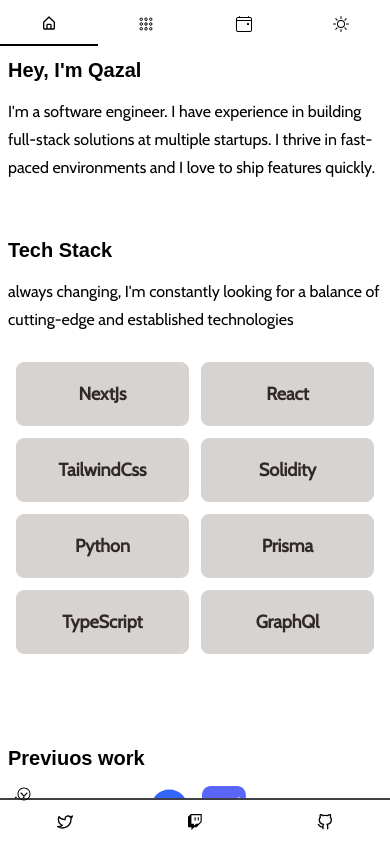
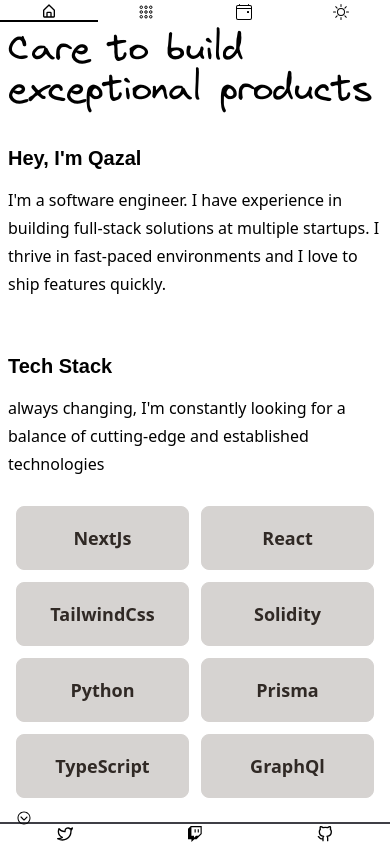
Before and after one commit to Qazalin/qazal.tech, a Next.js app: page / in a window 390 px wide. Built offline with nearby package versions, Linux system fonts and the light colour scheme; a web font is replaced by a local one.

Commit message:
feat: prev work jobs view

```diff
--- a/components/home/PrevWork.tsx
+++ b/components/home/PrevWork.tsx
@@ -1,30 +1,19 @@
-import { ReactElement } from "react";
-import { Braintrust, NFTGo, Thirdwave } from "components/icons";
+import { WorkStory } from "./WorkStory";
+import { workStory } from "lib/props";
 
 export const PrevWork = () => {
-  const companies: { logo: ReactElement; url: string }[] = [
-    {
-      logo: <Braintrust />,
-      url: "https://usebraintrust.com",
-    },
-    {
-      logo: <Thirdwave />,
-      url: "https://thirdwavelabs.com/",
-    },
-    {
-      logo: <NFTGo />,
-      url: "https://nftgo.io",
-    },
-  ];
   return (
     <div>
       <h3>Previuos work</h3>
-      <div className="flex justify-between content-center items-center">
-        {companies.map(({ logo, url }) => (
-          <a href={url} target="_blank" rel="noopener noreferrer">
-            {logo}
-          </a>
-        ))}
+      <div className="flex flex-col">
+        {workStory.map((w, i) => {
+          return (
+            <>
+              <WorkStory {...w} key={`work-story-${i}`} />
+              {i !== workStory.length - 1 && <hr className="divider" />}
+            </>
+          );
+        })}
       </div>
     </div>
   );
--- /dev/null
+++ b/components/home/WorkStory.tsx
@@ -0,0 +1,39 @@
+import { WorkStoryProps } from "types/propTypes";
+
+export const WorkStory: React.FC<WorkStoryProps> = ({
+  title,
+  logo,
+  company,
+  startDate,
+  endDate,
+  skills,
+  description,
+}) => {
+  return (
+    <div>
+      <div className="flex items-center space-x-4 max-h-fit">
+        <div className="h-10 md:h-14 lg:h-20">{logo}</div>
+        <div>
+          <h4 className="capitalize">{title}</h4>
+          <p>
+            {company}{" "}
+            <span className="text-sm">
+              | {startDate} - {endDate}
+            </span>
+          </p>
+        </div>
+      </div>
+      <div className="flex space-x-3">
+        {skills.map((s, i) => (
+          <p
+            className="text-sm text-primary font-bold capitalize hover:text-base-300"
+            key={`skill-${company}-${i}`}
+          >
+            {s}
+          </p>
+        ))}
+      </div>
+      <div>{description}</div>
+    </div>
+  );
+};
--- a/components/icons/NFTGo.tsx
+++ b/components/icons/NFTGo.tsx
@@ -1,52 +1,39 @@
 export const NFTGo = () => {
   return (
     <svg
-      width="180"
-      height="44"
-      fillOpacity="1"
-      viewBox="0 0 156 38"
-      fill="black"
       xmlns="http://www.w3.org/2000/svg"
+      height="100%"
+      version="1"
+      viewBox="0 0 375 375"
     >
+      <defs>
+        <clipPath id="id1">
+          <path d="M0 2.805h372v372H0zm0 0"></path>
+        </clipPath>
+      </defs>
+      <g clipPath="url(#id1)">
+        <path
+          fill="#5a66f9"
+          d="M297.371 374.805H74.793c-41.152 0-74.781-33.657-74.781-74.75V77.559c0-41.137 33.629-74.754 74.781-74.754h222.578c41.11 0 74.777 33.617 74.777 74.754v222.496c0 41.093-33.668 74.75-74.777 74.75zm0 0"
+        ></path>
+      </g>
       <path
-        d="M30.364 38H7.636C3.434 38 0 34.562 0 30.364V7.636C0 3.434 3.434 0 7.636 0h22.728C34.562 0 38 3.434 38 7.636v22.728C38 34.562 34.562 38 30.364 38z"
-        fill="#5A66F9"
+        fill="#fff"
+        d="M229.875 125.45c-2.594.89-1.617 3.952 1.105 3.913l14.075-.3-28.145 75.425-26.57-48.828a52.06 52.06 0 00-3.43-5.539 52.057 52.057 0 00-4.101-5.062 51.302 51.302 0 00-4.707-4.508 52.238 52.238 0 00-5.235-3.88 52.594 52.594 0 00-5.683-3.187 51.4 51.4 0 00-12.34-4.117 51.268 51.268 0 00-6.457-.863h-7.914c-20.79 1.574-38.172 14.703-45.274 34.3l-43.363 119.02a1.233 1.233 0 001.156 1.664h64.91c.508 0 .977-.34 1.145-.812l27.254-74.957 26.441 48.613a51.557 51.557 0 008.848 12.004 51.452 51.452 0 005.629 4.922 51.233 51.233 0 006.277 4.058 51.092 51.092 0 006.8 3.11 50.98 50.98 0 007.177 2.097c2.441.528 4.91.875 7.402 1.043 2.496.168 4.988.157 7.48-.039a51.661 51.661 0 0014.61-3.078 51.646 51.646 0 0013.125-7.11 51.93 51.93 0 0014.586-16.862 51.385 51.385 0 003.078-6.82l45.187-121.153 11.86-33.059c.074-.222.086-.449.035-.68a1.217 1.217 0 00-.332-.593 1.193 1.193 0 00-.594-.328 1.174 1.174 0 00-.676.035zm0 0"
       ></path>
       <path
-        opacity="0.6"
-        d="M23.472 12.528c-.265.091-.165.404.113.4l1.437-.031-2.874 7.705-2.713-4.988a5.277 5.277 0 00-4.284-2.774h-.808c-2.123.161-3.898 1.502-4.623 3.504L5.292 28.502c-.03.083.03.17.118.17h6.628c.052 0 .1-.035.117-.083l2.783-7.657 2.7 4.966a5.28 5.28 0 005.066 2.778 5.295 5.295 0 004.636-3.46l4.614-12.376 1.211-3.377a.126.126 0 00-.16-.16l-9.533 3.225z"
-        fill="#fff"
+        fill="#5a66f9"
+        fillOpacity="0.298"
+        d="M95.152 162.766l-43.316 119.05c-.293.813.293 1.664 1.144 1.664h64.922c.508 0 .977-.343 1.145-.812l27.242-74.957 26.441 48.613c8.68 15.938 24.278 25.922 41.918 27.196h7.735l-81.91-155.016a51.438 51.438 0 00-14.653 3.14 51.342 51.342 0 00-6.832 3.126 51.608 51.608 0 00-11.953 9.04 51.544 51.544 0 00-11.883 18.957zm0 0"
       ></path>
       <path
-        opacity="0.7"
-        d="M9.715 16.34L5.292 28.501c-.03.083.03.17.117.17h6.629c.052 0 .1-.035.117-.083l2.782-7.657 2.7 4.966c.886 1.628 2.479 2.648 4.28 2.778h.79L14.343 12.84a5.28 5.28 0 00-4.628 3.5z"
-        fill="#5A66F9"
+        fill="#fff"
+        d="M115.648 201.348l-30.144 80.527c-.293.8.293 1.664 1.148 1.664h31.29c.507 0 .976-.344 1.144-.812l27.254-74.97-5.485-8.534c-5.652-8.88-21.3-7.645-25.207 2.125zm0 0"
       ></path>
       <path
-        d="M11.808 20.281L8.73 28.507c-.03.082.03.17.117.17h3.195c.052 0 .1-.035.117-.083l2.783-7.658-.56-.872c-.577-.907-2.175-.781-2.574.217z"
-        fill="white"
-        opacity="0.5"
-      ></path>
-      <path
-        opacity="0.6"
-        d="M25.285 21.27l3.07-8.03a.253.253 0 00-.235-.343h-3.1l-2.873 7.722.56.873c.582.903 2.18.777 2.578-.222z"
-        fill="#5A66F9"
-      ></path>
-      <path
-        d="M62.507 22.562L51.485 11.907c-.863-.836-2.222-1.126-3.453-.735C46.8 11.562 46 12.529 46 13.639v13.357h3.928V15.438l11.021 10.654c.61.589 1.465.908 2.345.908.369 0 .745-.055 1.11-.172 1.23-.391 2.03-1.358 2.03-2.468V11.18h-3.927v11.382zM69.126 15.19v11.474h3.928V15.189c0-.47.474-.87 1.033-.87h13.222v-3.307H74.088c-2.734 0-4.96 1.874-4.96 4.178z"
-        fill="var(--svg-color)"
-      ></path>
-      <path
-        d="M87.31 17.333H74.587v3.308H87.31v-3.308zM90.64 14.32h7.81v12.348h3.928V14.32h7.809v-3.308H90.641v3.307zM116.337 20.582v-3.261c0-1.652 1.596-2.997 3.555-2.997h11.585v-3.308h-11.585c-4.126 0-7.483 2.829-7.483 6.305v3.261c0 3.476 3.357 6.305 7.483 6.305h7.213v-3.308h-7.213c-1.959-.004-3.555-1.345-3.555-2.997z"
-        fill="var(--svg-color)"
-      ></path>
-      <path
-        d="M127.604 17.295h-7.306v3.308h7.306c.554 0 1.02.294 1.02.643v5.422h3.928v-5.422c0-2.181-2.218-3.95-4.948-3.95z"
-        fill="#5A66F9"
-      ></path>
-      <path
-        d="M147.966 11.155h-4.875c-4.432 0-8.034 3.039-8.034 6.77v2.19c0 3.733 3.602 6.772 8.034 6.772h4.875c4.432 0 8.034-3.04 8.034-6.771v-2.19c0-3.737-3.602-6.771-8.034-6.771zm4.11 8.96c0 1.909-1.841 3.464-4.105 3.464h-4.876c-2.265 0-4.106-1.551-4.106-3.463v-2.19c0-1.908 1.841-3.463 4.106-3.463h4.876c2.264 0 4.105 1.55 4.105 3.463v2.19z"
-        fill="var(--svg-color)"
+        fill="#5a66f9"
+        fillOpacity="0.298"
+        d="M247.629 211.027l30.066-78.609c.07-.188.118-.379.145-.578a2.516 2.516 0 00-.14-1.172 2.495 2.495 0 00-.668-.977 2.51 2.51 0 00-.493-.34 2.333 2.333 0 00-.555-.214 2.325 2.325 0 00-.59-.075h-30.359l-28.137 75.594 5.485 8.547c5.699 8.84 21.351 7.606 25.246-2.176zm0 0"
       ></path>
     </svg>
   );
--- a/components/icons/Thirdwave.tsx
+++ b/components/icons/Thirdwave.tsx
@@ -2,23 +2,29 @@
   return (
     <svg
       xmlns="http://www.w3.org/2000/svg"
-      width="37"
-      height="37"
-      fill="none"
-      viewBox="0 0 38 37"
+      height="100%"
+      version="1"
+      viewBox="0 0 375 375"
     >
+      <defs>
+        <clipPath id="id1">
+          <path d="M0 4.934h372v365.25H0zm0 0"></path>
+        </clipPath>
+      </defs>
       <path
-        fill="#36F"
-        d="M18.801 24.622a8.353 8.353 0 00-5.044 1.7L6.11 32.157a18.77 18.77 0 002.834 2.104l6.91-5.275a4.863 4.863 0 015.89 0l6.91 5.275a18.994 18.994 0 002.834-2.105l-7.643-5.834a8.363 8.363 0 00-5.045-1.7z"
+        fill="#36f"
+        d="M185.535 247.992a82.069 82.069 0 00-13.305 1.094 82.09 82.09 0 00-12.953 3.226 82.353 82.353 0 00-23.515 12.461L60.3 322.375a184.897 184.897 0 0027.965 20.77l68.187-52.07a48.879 48.879 0 013.2-2.24 49.114 49.114 0 013.367-1.964 48.318 48.318 0 017.164-3.086c1.23-.414 2.48-.781 3.742-1.094a46.975 46.975 0 013.82-.789 49.62 49.62 0 013.871-.476 48.097 48.097 0 013.899-.156c1.3 0 2.601.05 3.898.156 1.297.11 2.59.265 3.871.476 1.285.211 2.559.473 3.82.79 1.266.312 2.512.68 3.747 1.093 1.234.418 2.445.883 3.644 1.399a45.343 45.343 0 013.516 1.687 48.195 48.195 0 013.367 1.965 47.85 47.85 0 013.2 2.238l68.187 52.07a186.92 186.92 0 0027.968-20.777l-75.421-57.594a82.504 82.504 0 00-23.524-12.457 82.137 82.137 0 00-12.957-3.226 82.514 82.514 0 00-13.305-1.098zm0 0"
       ></path>
       <path
-        fill="#36F"
-        d="M18.812 17.483h-.006l-.004-.002a15.73 15.73 0 00-9.49 3.197l-7.51 5.733a18.324 18.324 0 001.759 2.924l7.853-5.994a12.236 12.236 0 017.392-2.49c2.665 0 5.287.883 7.392 2.49l7.853 5.994a18.258 18.258 0 001.76-2.924l-7.508-5.731a15.716 15.716 0 00-9.49-3.197z"
+        fill="#36f"
+        d="M185.645 177.52h-.06l-.038-.02c-8.399.008-16.742.695-25.031 2.059a155.228 155.228 0 00-24.371 6.066 154.733 154.733 0 00-23.075 9.922 154.746 154.746 0 00-21.172 13.512L17.79 265.652a180.69 180.69 0 0017.356 28.868l77.496-59.172a120.72 120.72 0 0134.46-18.262 120.423 120.423 0 0118.985-4.723 120.342 120.342 0 0119.5-1.597c26.297 0 52.172 8.718 72.945 24.582l77.492 59.172a179.578 179.578 0 0017.372-28.868l-74.09-56.574a154.772 154.772 0 00-21.172-13.516 154.752 154.752 0 00-23.074-9.925 155.228 155.228 0 00-24.371-6.067 155.313 155.313 0 00-25.032-2.05zm0 0"
       ></path>
-      <path
-        fill="#36F"
-        d="M18.802 0C8.417 0 0 8.282 0 18.498c0 1.429.163 2.818.475 4.156l6.49-4.953v.002c3.37-2.572 7.573-3.985 11.837-3.985 4.264 0 8.468 1.417 11.837 3.985l6.49 4.953c.31-1.334.476-2.725.476-4.156C37.607 8.284 29.187 0 18.802 0zm-1.615 32.735h.002l-4.345 3.316a19.09 19.09 0 005.96.949c2.085 0 4.087-.335 5.96-.95l-4.352-3.315a2.667 2.667 0 00-3.225 0z"
-      ></path>
+      <g clipPath="url(#id1)">
+        <path
+          fill="#36f"
+          d="M185.547 4.934C83.067 4.934.004 86.69.004 187.539c0 14.106 1.61 27.82 4.687 41.027l64.047-48.894v.02c33.254-25.391 74.73-39.34 116.809-39.34 42.078 0 83.562 13.988 116.808 39.34l64.043 48.894a181.162 181.162 0 004.7-41.027c.02-100.848-83.07-182.625-185.551-182.625zm-15.938 323.148h.02l-42.879 32.734c18.465 6.063 38.25 9.368 58.816 9.368 20.575 0 40.332-3.305 58.813-9.38l-42.945-32.722a26.233 26.233 0 00-7.516-3.98 26.132 26.132 0 00-4.145-1.032 26.708 26.708 0 00-4.253-.347 26.697 26.697 0 00-4.25.347c-1.41.23-2.79.575-4.145 1.032a26.233 26.233 0 00-7.516 3.98zm0 0"
+        ></path>
+      </g>
     </svg>
   );
 };
--- /dev/null
+++ b/lib/props.tsx
@@ -0,0 +1,43 @@
+import { NFTGo, Thirdwave } from "components/icons";
+import { WorkStoryProps } from "types/propTypes";
+
+export const workStory: WorkStoryProps[] = [
+  {
+    title: "Data engineer",
+    logo: <Thirdwave />,
+    url: "https://thirdwavelabs.com/",
+    company: "Thirdwave",
+    startDate: "June 2022",
+    endDate: "P",
+    skills: ["Python", "Blockchain", "Airflow", "Golang", "NextJs"],
+    description: `
+        I curated the best technologies that
+allowed me to move fast and ship features.
+At Thirdwave, I built a full-stack data analytics
+solution that allowed game developers to extract
+business insights from blockchain`,
+  },
+  {
+    title: "Data analyst",
+    logo: <NFTGo />,
+    url: "https://nftgo.io",
+    company: "NFTGo",
+    startDate: "Oct 2021",
+    endDate: "Jul 2022",
+    skills: [
+      "Python",
+      "Research",
+      "NFTs",
+      "Data visualization",
+      "content creation",
+    ],
+    description: `
+        At NFTGo, I got my first taste of the wild west of
+Crypto at the heart of the NFT mania. I experienced
+what it's like to be in fast-growth environment. I upgraded
+my skills and grew with the startup. From content creation
+to writing code for dashboards and new product features,
+all of my efforts were centered around adding max value
+to the users.`,
+  },
+];
--- a/pages/index.tsx
+++ b/pages/index.tsx
@@ -5,6 +5,9 @@
 const Home: NextPage = () => {
   return (
     <div className="prose prose-md md:prose-lg lg:prose-2xl">
+      <h1 className="font-light font-handWriting">
+        Care to build exceptional products
+      </h1>
       <About />
       <Stack />
       <PrevWork />
--- a/styles/globals.css
+++ b/styles/globals.css
@@ -1,6 +1,12 @@
 @tailwind base;
 @tailwind components;
 @tailwind utilities;
+
+
+@font-face {
+    font-family: "Virgil";
+    src: url("/Virgil.woff2");
+}
 
 [data-theme=light] {
     --bc: 100 % 0%;
@@ -22,9 +28,9 @@
     @apply font-heading;
   }
   p {
-    @apply font-body;
+    @apply font-sans;
   }
   .btn {
-    @apply font-body;
+    @apply font-sans;
   }
 }
--- a/tailwind.config.js
+++ b/tailwind.config.js
@@ -8,8 +8,7 @@
     extend: {
       fontFamily: {
         heading: ["Numans", "sans-serif"],
-        body: ["Cabin", "sans-serif"],
-        handWriting: ["Handlee", "cursive"],
+        handWriting: ["Virgil", "Handlee", "cursive"],
       },
     },
   },
--- /dev/null
+++ b/types/propTypes.ts
@@ -0,0 +1,12 @@
+import { ReactElement } from "react";
+
+export type WorkStoryProps = {
+  title: string;
+  logo: ReactElement;
+  company: string;
+  url: string;
+  startDate: string;
+  endDate: string;
+  skills: string[];
+  description: string;
+};
```
Also changed, not shown: components/Navbar.tsx (+8 -2 lines), public/Virgil.woff2 (added).
